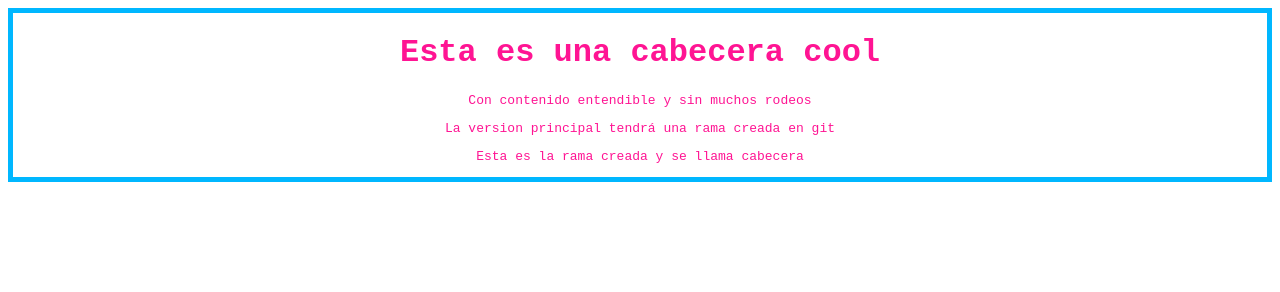
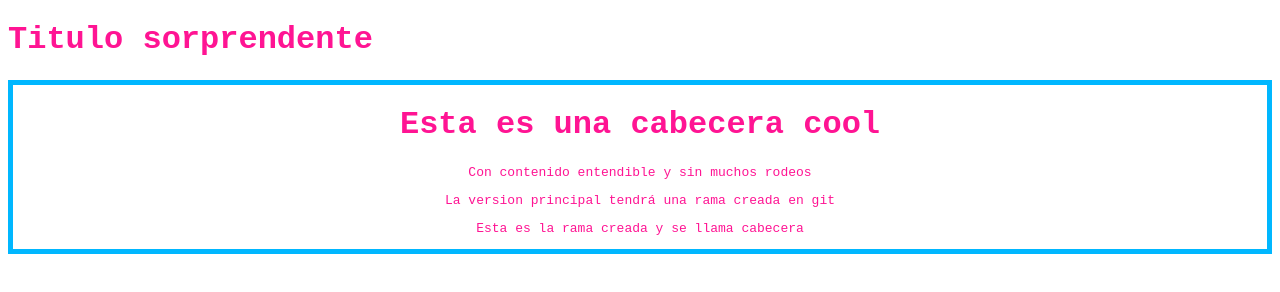
Before and after one commit to DevDuxAaron/blogpostIt, a plain HTML site: page index.html in a window 1280 px wide. Drawn offline with Linux system fonts and the light colour scheme.

Commit message:
Bosquejo de cabecera

```diff
--- a/index.html
+++ b/index.html
@@ -8,6 +8,9 @@
     <title>Cabecera</title>
 </head>
 <body>
+    <div class="cabecera">
+        <h1>Titulo sorprendente</h1>
+    </div>
     <div class="contenedor">
         <h1>Esta es una cabecera cool</h1>
         <p>Con contenido entendible y sin muchos rodeos</p>
```
